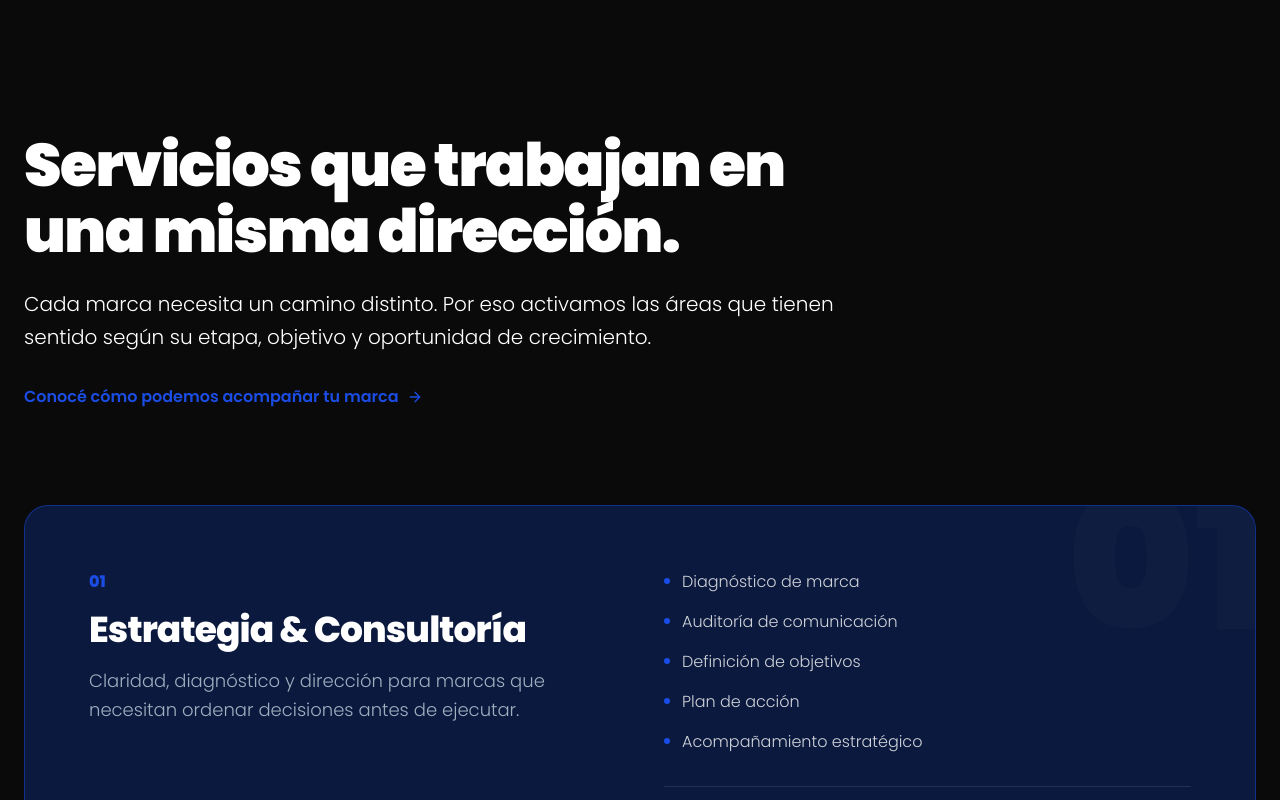
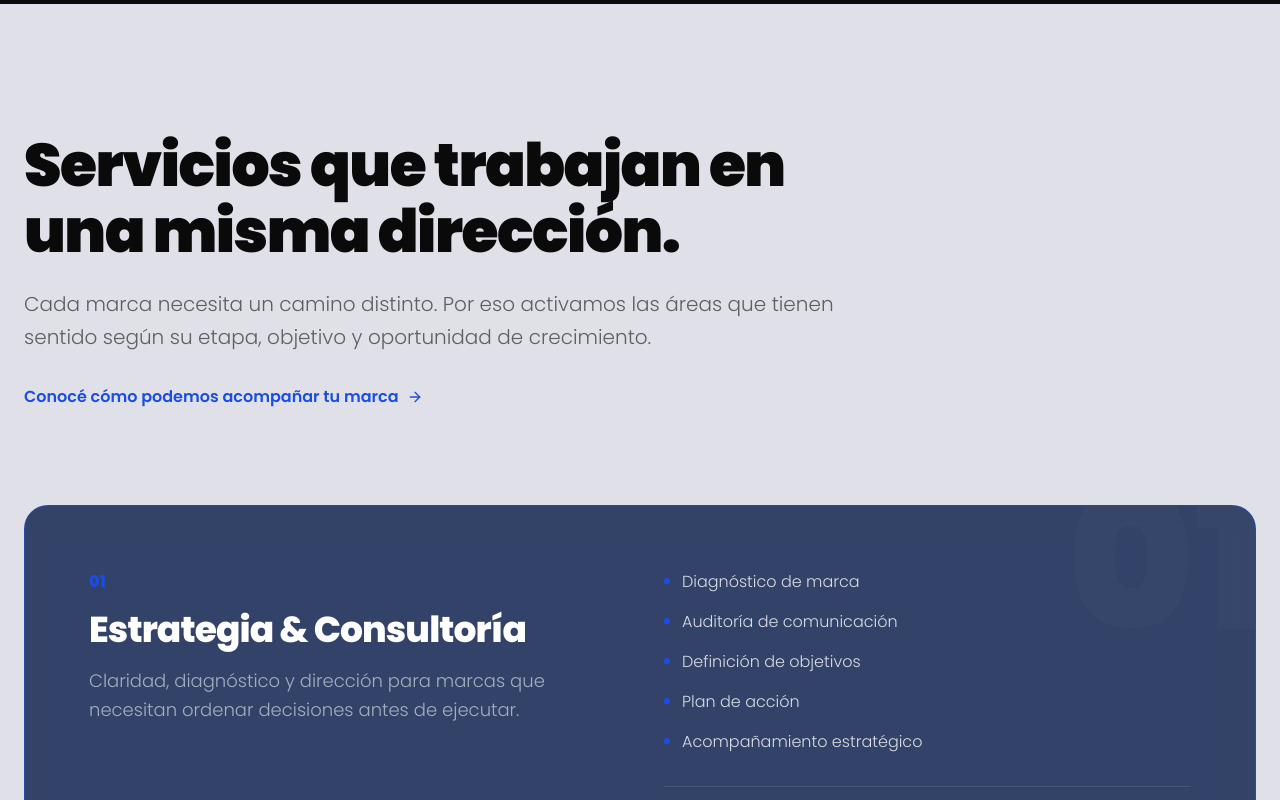
Before and after one commit to agustinuferrin-sys/avance_digital, a React (Vite) app: page / in a window 1280 px wide. Shown: the part 3200-4000 px from the top of the page. Built offline with nearby package versions, Linux system fonts and the light colour scheme.

Commit message:
Update index.css

```diff
--- a/src/index.css
+++ b/src/index.css
@@ -11,6 +11,8 @@
   --color-skyLight: #93C5FD;
   --color-white: #FFFFFF;
   --color-muted: #A0AEC0;
+  --color-mist: #DFE0E8;
+  --color-ink: #0A0A0A;
 
   --font-display: "Poppins", sans-serif;
   --font-body: "Poppins", sans-serif;
```
